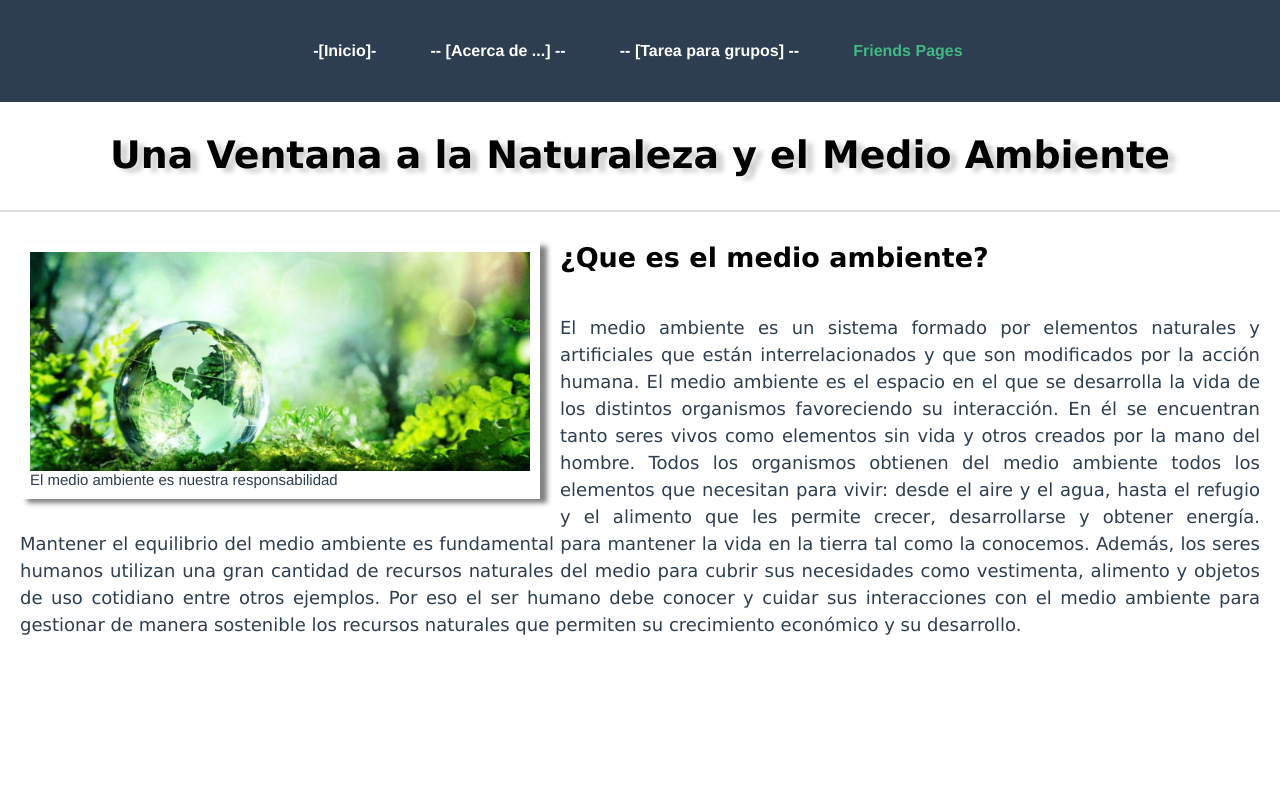
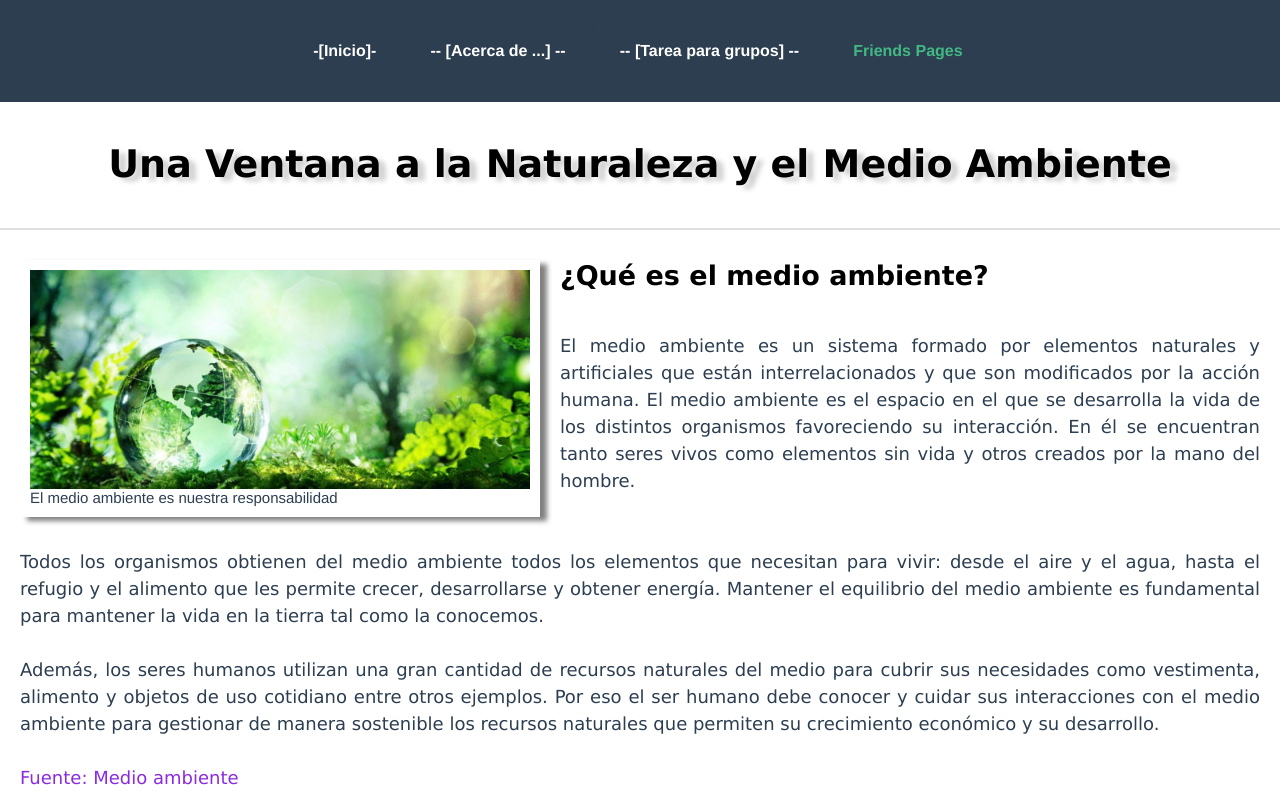
Before and after one commit to amartinezh/prosperCityVue, a Vue app: page /friends in a window 1280 px wide. Built offline with nearby package versions, Linux system fonts and the light colour scheme.

Commit message:
se agrega link de referencia

```diff
--- a/src/components/Friends.vue
+++ b/src/components/Friends.vue
@@ -6,22 +6,25 @@
      <li>
      <h2><img src="../assets/paisaje.jpeg" width="500" height="50" alt="Imagen de paisaje">
      <figcaption>El medio ambiente es nuestra responsabilidad</figcaption></h2>
-     <h3>¿Que es el medio ambiente?</h3>
+     <h3>¿Qué es el medio ambiente?</h3>
       <p>El medio ambiente es un sistema formado por elementos naturales y artificiales que
       están interrelacionados y que son modificados por la acción humana.
       El medio ambiente es el espacio en el que se desarrolla la vida de
       los distintos organismos favoreciendo su interacción. En él se encuentran
-      tanto seres vivos como elementos sin vida y otros creados por la mano del hombre.
+      tanto seres vivos como elementos sin vida y otros creados por la mano del hombre.<br><br><br>
+
       Todos los organismos obtienen del medio ambiente todos los elementos que necesitan
       para vivir: desde el aire y el agua, hasta el refugio y el alimento que les permite
       crecer, desarrollarse y obtener energía. Mantener el equilibrio del medio ambiente es
-      fundamental para mantener la vida en la tierra tal como la conocemos.
+      fundamental para mantener la vida en la tierra tal como la conocemos.<br><br>
 
       Además, los seres humanos utilizan una gran cantidad de recursos naturales del medio
       para cubrir sus necesidades como vestimenta, alimento y objetos de uso cotidiano entre
       otros ejemplos. Por eso el ser humano debe conocer y cuidar sus interacciones con el
       medio ambiente para gestionar de manera sostenible los recursos naturales que permiten
-      su crecimiento económico y su desarrollo.
+      su crecimiento económico y su desarrollo.<br><br>
+
+      <a href="https://concepto.de/medio-ambiente/" target="_blank" rel="noopener">Fuente: Medio ambiente</a>
 
       </p>
      </li>
@@ -43,6 +46,9 @@ export default defineComponent({
 
 <style scoped>
 
+a {
+  color: blueviolet;
+}
 figcaption {
   font-size: 15px;
   text-align: left;
@@ -52,11 +58,10 @@ hr {
   background-color: gray;
 }
 h1 {
-    font-size: 23px;
+    font-size: 38px;
     font-weight: bold;
     text-shadow: 7px 4px 5px rgb(209, 208, 208);
     margin: 40px;
-    font-size-adjust: calc(0.9);
     font-family: Verdana, Geneva, Tahoma, sans-serif;
     color: black;
 
```
